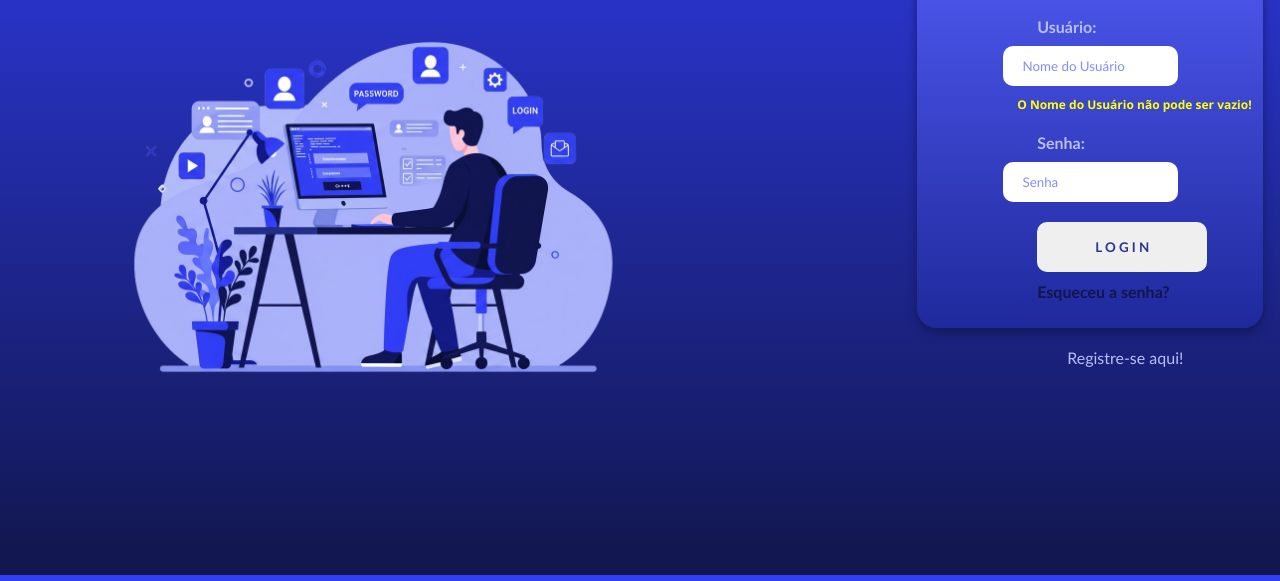
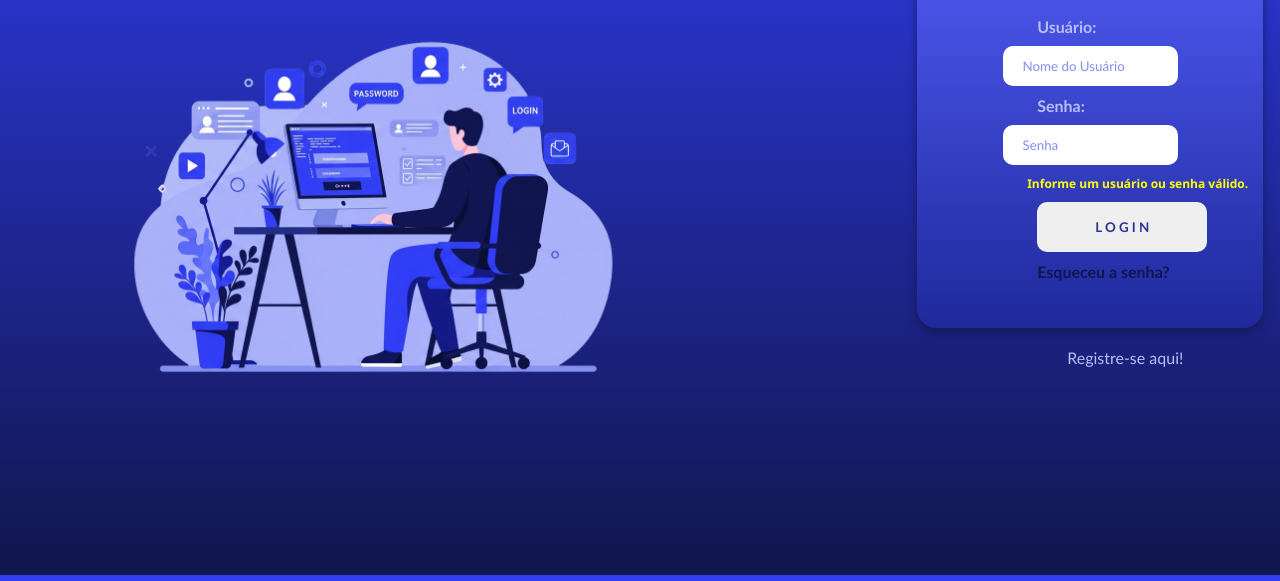
Before and after one commit to kaykyrodrigues/loginscreen, a plain HTML site: page index.html in a window 1280 px wide. Both pictures are taken after a click on the button "L O G I N". Shown: the part 219-800 px from the top of the page. Drawn offline with Linux system fonts and the light colour scheme.

Commit message:
Ajustando a função de login

```diff
--- a/script/script.js
+++ b/script/script.js
@@ -2,23 +2,23 @@ function Login() {
     let user = document.getElementById('iuser').value
     let pass = document.getElementById('ipass').value
     let article = document.getElementById('areaLogin')
-    let botaoLogin = document.getElementById('btnLogin')
 
 
-    if (user == null || user.trim() === '') {
-        let userInvalido = `<h3>LOGIN</h3>
+
+    if (user, pass == null || user,pass.trim() === '') {
+        let loginInvalido = `<h3>LOGIN</h3>
                 <p>Usuário:</p>
                 <input type="text" name="iuser" id="iuser" placeholder="Nome do Usuário">
-                <p id="alertarUser">O Nome do Usuário não pode ser vazio!</p>
                 <p>Senha:</p>
                 <input type="password" name="ipass" id="ipass" placeholder="Senha">
+                <p id="alertarLogin">Informe um usuário ou senha válido.</p>
                 <button onclick="Login()">L O G I N</button>
                 <p id="esqSenha" onclick="esqueceuSenha()">Esqueceu a senha?</p>`
 
-        article.innerHTML = userInvalido;
-    } else {
-        console.log('User válido')
-        let userValido = `<h3>LOGIN</h3>
+
+        article.innerHTML = loginInvalido;
+    } else if (user, pass != null || user,pass.trim() !== '') {
+        let loginValido = `<h3>LOGIN</h3>
                 <p>Usuário:</p>
                 <input type="text" name="iuser" id="iuser" placeholder="Nome do Usuário">
                 <p>Senha:</p>
@@ -26,6 +26,6 @@ function Login() {
                 <button onclick="Login()">L O G I N</button>
                 <p id="esqSenha" onclick="esqueceuSenha()">Esqueceu a senha?</p>`
 
-        article.innerHTML = userValido;
+        article.innerHTML = loginValido;
     }
 };
--- a/style/style.css
+++ b/style/style.css
@@ -129,11 +129,11 @@ article {
         cursor: pointer;
     }
 
-    & #alertarUser {
+    & #alertarLogin {
         color: rgb(255, 255, 11);
         font-family: 'Segoe UI', Tahoma, Geneva, Verdana, sans-serif;
         font-size: 0.75em;
-        margin-bottom: 0px;
-        margin-left: 90px;
+        margin-bottom: -20px;
+        margin-left: 100px;
     }
 }
```
